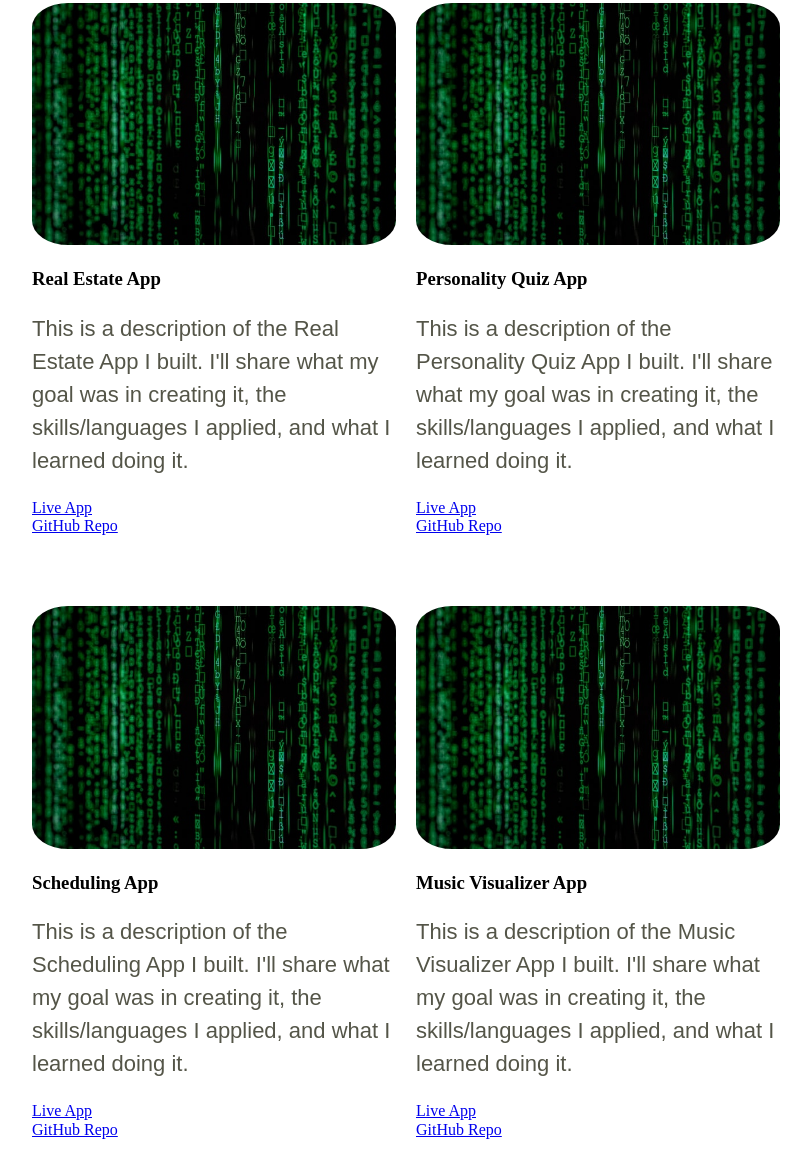
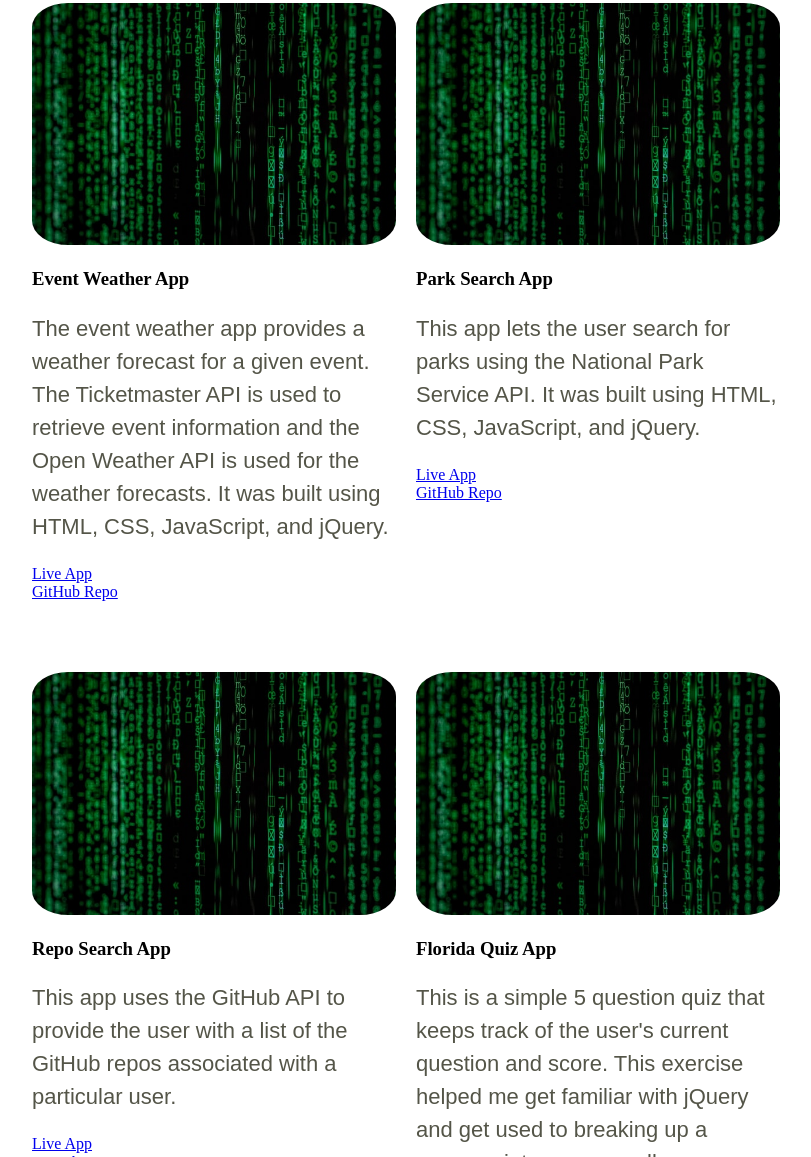
Before and after one commit to orndorfftyler/portfolio-v2, a plain HTML site: page index.html in a window 1280 px wide. Shown: the part 1643-2800 px from the top of the page, without its empty margins (234-1045 px from the left). Drawn offline with nearby package versions, Linux system fonts and the light colour scheme.

Commit message:
changed profile pic, updated project descriptions and links

```diff
--- a/index.html
+++ b/index.html
@@ -28,7 +28,7 @@
         </div>
         <div id="intro" class="item">
           <h2>Intro Section</h2>
-          <p>I'm a budding software developer hungry for knowledge and experience. I currently live in central Florida near Orlando.</p>
+          <p>I'm a software developer hungry for knowledge and experience. I currently live in central Florida near Orlando.</p>
           <p>I used to work as a mechanical engineer in the space industry. On the job, I was given an opportunity to write some code and I really enjoyed it! Now I'm a student at Thinkful looking to become a full time software developer. </p>
         </div>
       </section>
@@ -59,37 +59,37 @@
       <section class="group">
         <div class="item">
           <img src="images/matrix.jpg" alt="project placeholder" class="curve"/>
-          <h3>Real Estate App</h3>
-          <p>This is a description of the Real Estate App I built. I'll share what my goal was in creating it, the skills/languages I applied, and what I learned doing it.</p>
-          <a href="#">Live App</a>
+          <h3>Event Weather App</h3>
+          <p>The event weather app provides a weather forecast for a given event. The Ticketmaster API is used to retrieve event information and the Open Weather API is used for the weather forecasts. It was built using HTML, CSS, JavaScript, and jQuery.</p>
+          <a href="https://orndorfftyler.github.io/event-weather/" target="_blank">Live App</a>
           <br>
-          <a href="#">GitHub Repo</a>
+          <a href="https://github.com/orndorfftyler/event-weather" target="_blank">GitHub Repo</a>
         </div>
         <div class="item">
           <img src="images/matrix.jpg" alt="project placeholder" class="curve"/>
-          <h3>Personality Quiz App</h3>
-          <p>This is a description of the Personality Quiz App I built. I'll share what my goal was in creating it, the skills/languages I applied, and what I learned doing it.</p>
-          <a href="#">Live App</a>
+          <h3>Park Search App</h3>
+          <p>This app lets the user search for parks using the National Park Service API. It was built using HTML, CSS, JavaScript, and jQuery.</p>
+          <a href="https://orndorfftyler.github.io/park-search/" target="_blank">Live App</a>
           <br>
-          <a href="#">GitHub Repo</a>
+          <a href="https://github.com/orndorfftyler/park-search" target="_blank">GitHub Repo</a>
         </div>
       </section>
       <section class="group">
         <div class="item">
           <img src="images/matrix.jpg" alt="project placeholder" class="curve"/>
-          <h3>Scheduling App</h3>
-          <p>This is a description of the Scheduling App I built. I'll share what my goal was in creating it, the skills/languages I applied, and what I learned doing it.</p>
-          <a href="#">Live App</a>
+          <h3>Repo Search App</h3>
+          <p>This app uses the GitHub API to provide the user with a list of the GitHub repos associated with a particular user.</p>
+          <a href="https://orndorfftyler.github.io/repo-list-app/" target="_blank">Live App</a>
           <br>
-          <a href="#">GitHub Repo</a>
+          <a href="https://github.com/orndorfftyler/repo-list-app" target="_blank">GitHub Repo</a>
         </div>
         <div class="item">
           <img src="images/matrix.jpg" alt="project placeholder" class="curve"/>
-          <h3>Music Visualizer App</h3>
-          <p>This is a description of the Music Visualizer App I built. I'll share what my goal was in creating it, the skills/languages I applied, and what I learned doing it.</p>
-          <a href="#">Live App</a>
+          <h3>Florida Quiz App</h3>
+          <p>This is a simple 5 question quiz that keeps track of the user's current question and score. This exercise helped me get familiar with jQuery and get used to breaking up a program into many smaller specialized functions. Built with HTML, CSS, JavaScript, jQuery.</p>
+          <a href="https://orndorfftyler.github.io/quiz-app/" target="_blank">Live App</a>
           <br>
-          <a href="#">GitHub Repo</a>
+          <a href="https://github.com/orndorfftyler/quiz-app" target="_blank">GitHub Repo</a>
         </div>
       </section>
       </div>
```
Also changed, not shown: 1 other file.
